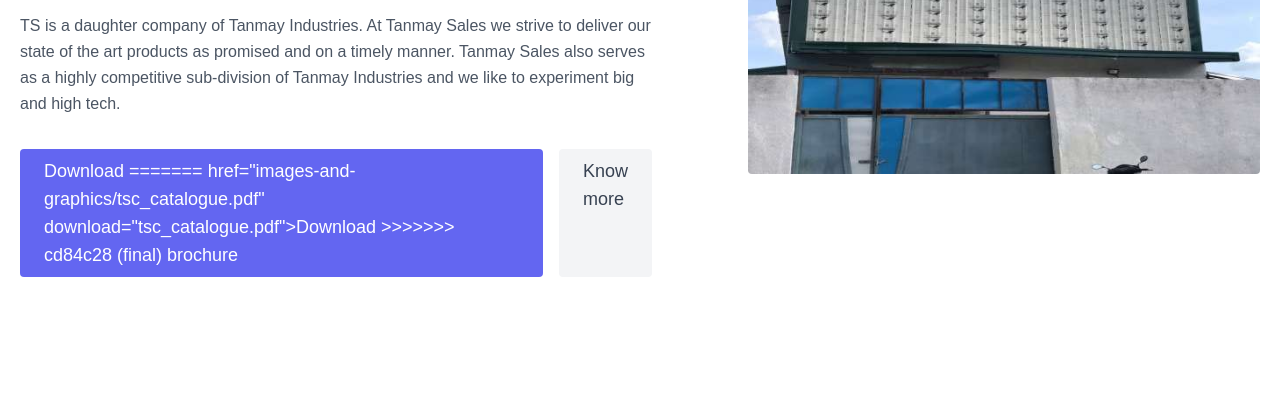
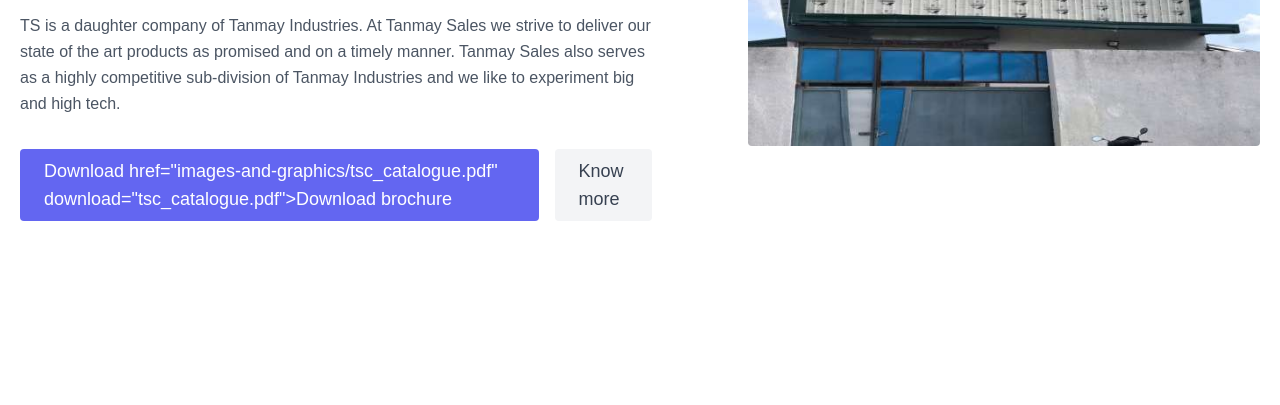
Before and after one commit to ajinkyab9/ts-test, a plain HTML site: page index.html in a window 1280 px wide. Shown: the part 395-800 px from the top of the page. Drawn offline with Linux system fonts and the light colour scheme.

Commit message:
Update index.html

```diff
--- a/index.html
+++ b/index.html
@@ -45,12 +45,9 @@
                     high tech.</p>
                 <div class="flex justify-center">
                     <a class="inline-flex text-white bg-indigo-500 border-0 py-2 px-6 focus:outline-none hover:bg-indigo-600 rounded text-lg"
-<<<<<<< HEAD
                         href="tsc_catalogue.pdf" download="tsc_catalogue.pdf">Download
-=======
-                        href="images-and-graphics/tsc_catalogue.pdf" download="tsc_catalogue.pdf">Download
->>>>>>> cd84c28 (final)
-                        brochure</a>
+                        href="images-and-graphics/tsc_catalogue.pdf" download="tsc_catalogue.pdf">Download brochure
+                    </a>
                     <a
                         class="ml-4 inline-flex text-gray-700 bg-gray-100 border-0 py-2 px-6 focus:outline-none hover:bg-gray-200 rounded text-lg">Know
                         more</a>
```
